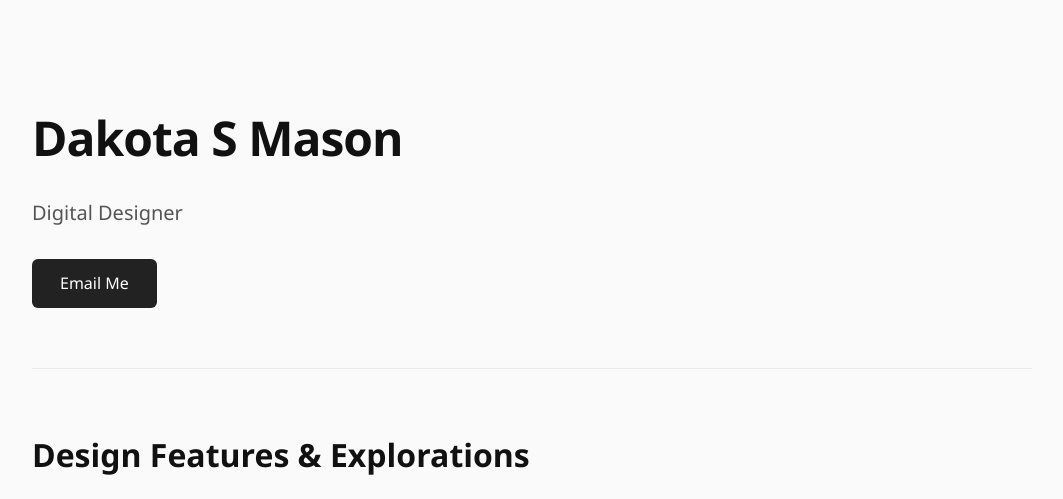
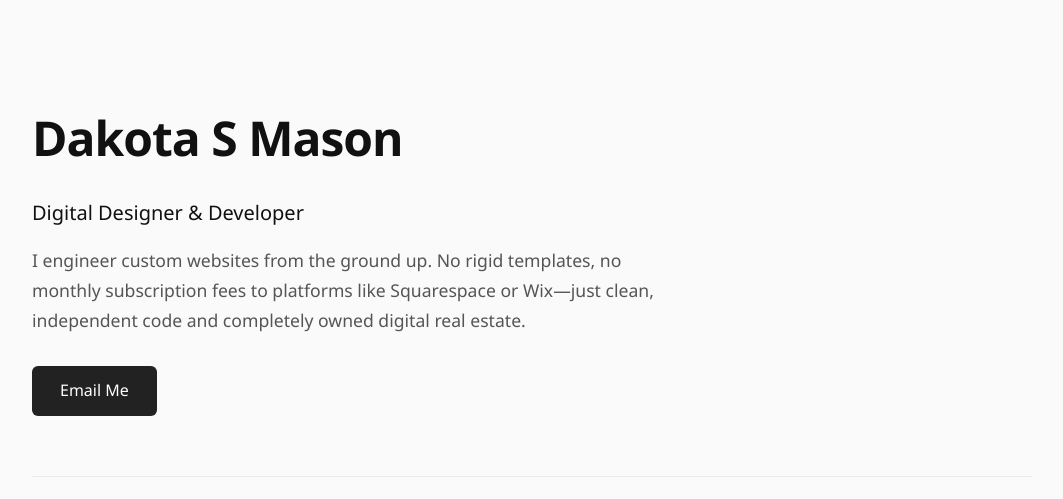
Before and after one commit to Buggyboi139/abcwebdesigns.org, a plain HTML site: page index.html in a window 1280 px wide. Shown: the top 499 px of the page, without its empty margins (108-1171 px from the left). Drawn offline with Linux system fonts and the light colour scheme.

Commit message:
Update index.html
added a statement about avoiding big box solutions

```diff
--- a/index.html
+++ b/index.html
@@ -51,9 +51,18 @@
             letter-spacing: -1px;
         }
 
-        header p {
+        header p.title {
             font-size: 1.25rem;
+            margin-bottom: 15px;
+            color: var(--text-main);
+            font-weight: 500;
+        }
+
+        header p.statement {
+            font-size: 1.1rem;
+            max-width: 650px;
             margin-bottom: 30px;
+            line-height: 1.7;
         }
 
         .btn {
@@ -164,7 +173,8 @@
 
         <header>
             <h1>Dakota S Mason</h1>
-            <p>Digital Designer</p>
+            <p class="title">Digital Designer & Developer</p>
+            <p class="statement">I engineer custom websites from the ground up. No rigid templates, no monthly subscription fees to platforms like Squarespace or Wix—just clean, independent code and completely owned digital real estate.</p>
             <a href="mailto:willworkforbugs@gmail.com" class="btn">Email Me</a>
         </header>
 
```
